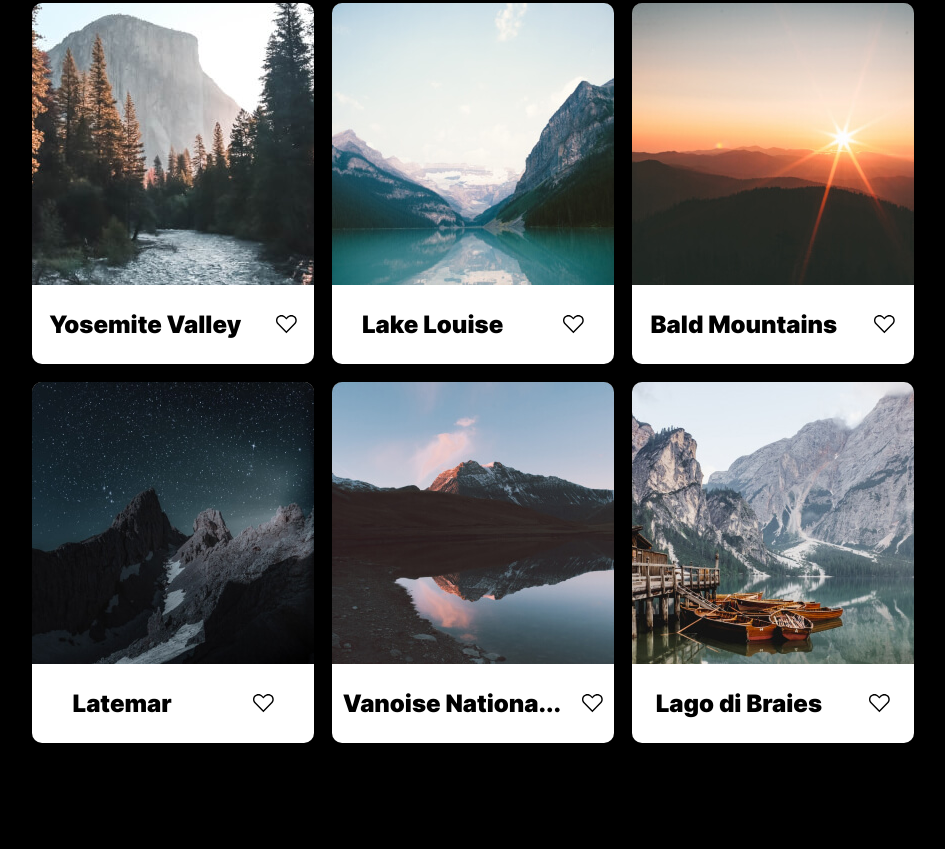
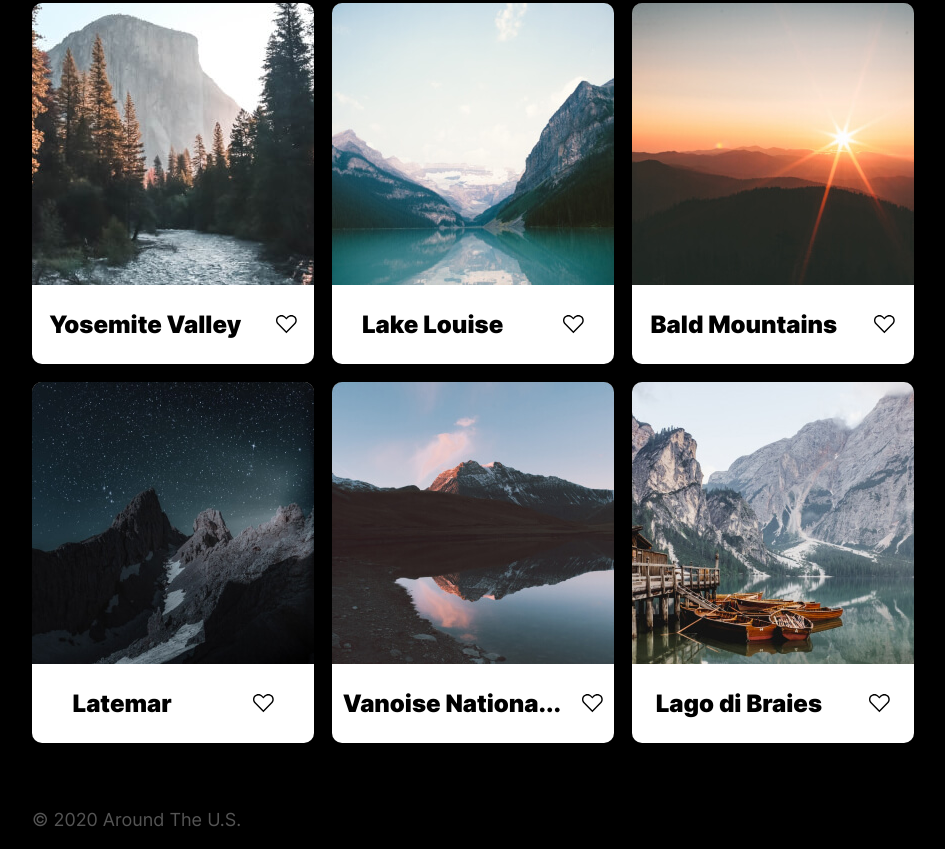
Before and after one commit to Rach8elle/web_project_4, a plain HTML site: page index.html in a window 1280 px wide. Shown: the part 328-1177 px from the top of the page, without its empty margins (167-1112 px from the left). Before the commit the page ends 1105 px from the top, so only its background shows below. Drawn offline with Linux system fonts and the light colour scheme.

Commit message:
feat: footer

```diff
--- a/index.html
+++ b/index.html
@@ -82,7 +82,13 @@
     </main>
 
 
-    <footer class="footer"></footer>
+    <footer class="footer">
+      <p class="footer__copyright">© 2020 Around The U.S.</p>
+
+
+
+
+    </footer>
   </div>
 
   <script src="index.js"></script>
--- a/pages/index.css
+++ b/pages/index.css
@@ -123,6 +123,15 @@
 }
 
 
+.footer {
+  margin-top: 48px;
+}
+
+.footer__copyright {
+  font-size: 18px;
+  line-height: 22px;
+  color: #545454;
+}
 
 
 
```
